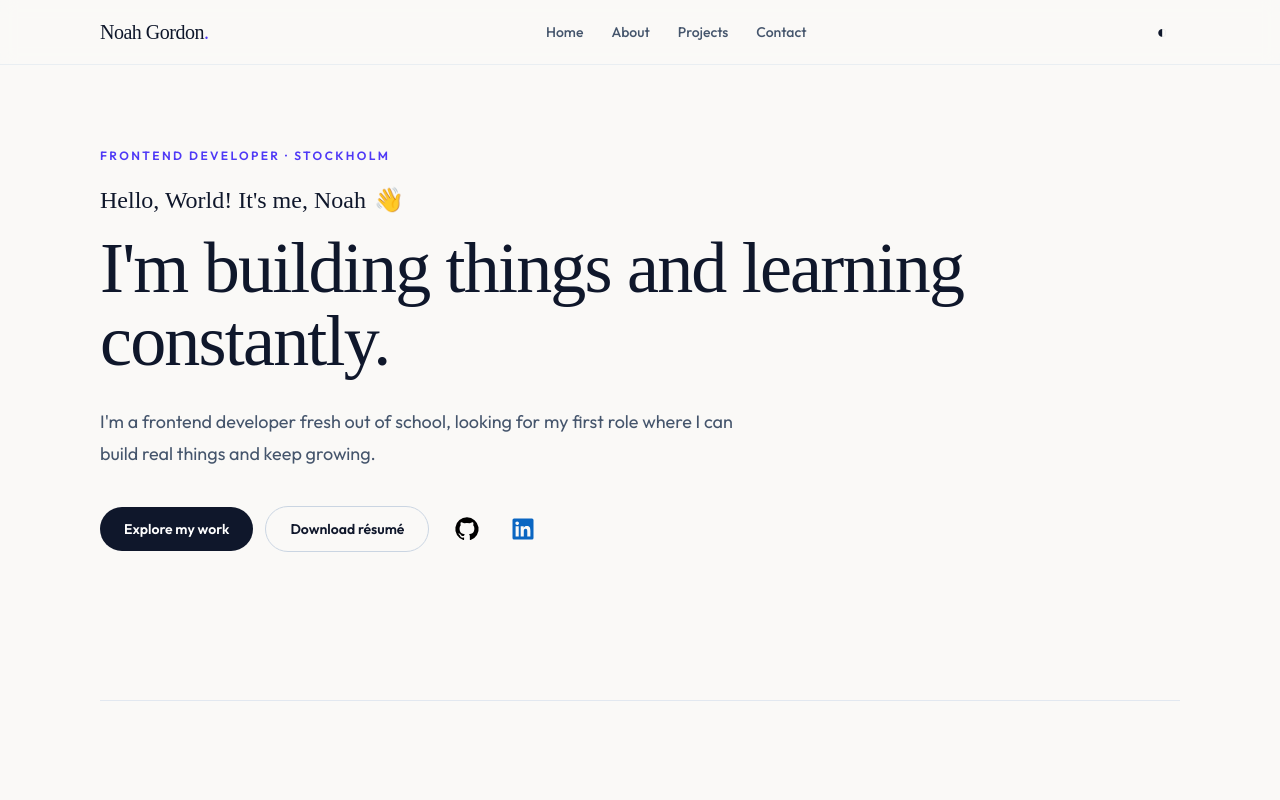
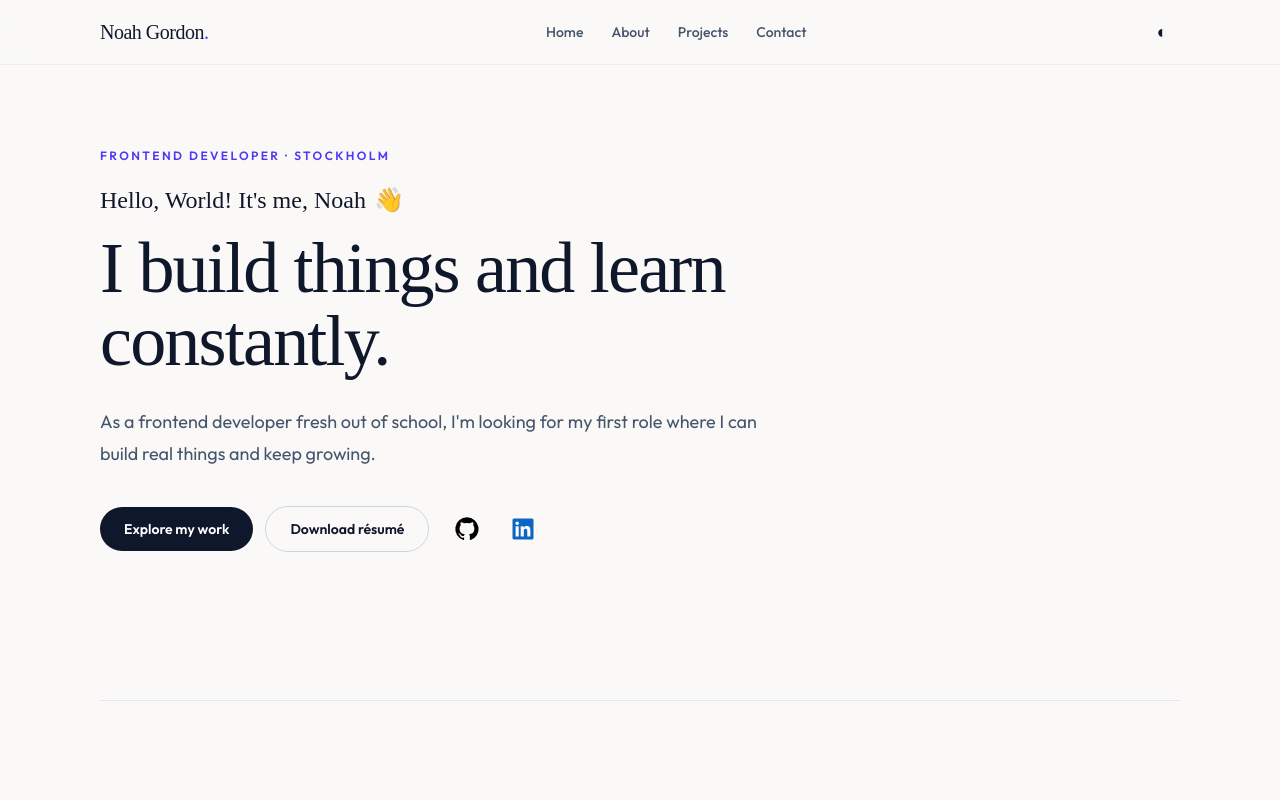
Before and after one commit to Nooah12/portfolio, a Next.js app: page / in a window 1280 px wide. Shown: the top 800 px of the page. Built offline with nearby package versions, Linux system fonts and the light colour scheme; a web font is replaced by a local one.

Commit message:
update header headline

```diff
--- a/components/Header.jsx
+++ b/components/Header.jsx
@@ -7,8 +7,8 @@ export default function Header() {
       <div className="enter w-full">
         <p className="eyebrow">Frontend developer · Stockholm</p>
         <p className="mt-5 flex items-center gap-2 font-Ovo text-xl sm:text-2xl">Hello, World! It&apos;s me, Noah <span className="wave inline-block" aria-label="waving hand" role="img">👋</span></p>
-        <h1 className="mt-4 max-w-4xl font-Ovo text-5xl leading-[1.02] tracking-tight sm:text-6xl lg:text-7xl">I&apos;m building things and learning constantly.</h1>
-        <p className="mt-7 max-w-2xl text-lg leading-8 text-slate-600 dark:text-white/70">I&apos;m a frontend developer fresh out of school, looking for my first role where I can build real things and keep growing.</p>
+        <h1 className="mt-4 max-w-4xl font-Ovo text-5xl leading-[1.02] tracking-tight sm:text-6xl lg:text-7xl">I build things and learn constantly.</h1>
+        <p className="mt-7 max-w-2xl text-lg leading-8 text-slate-600 dark:text-white/70">As a frontend developer fresh out of school, I&apos;m looking for my first role where I can build real things and keep growing.</p>
         <div className="mt-9 flex flex-wrap items-center gap-3">
           <a href="#project" className="rounded-full bg-slate-900 px-6 py-3 text-sm font-semibold text-white transition hover:-translate-y-0.5 hover:bg-indigo-700 dark:bg-white dark:text-slate-900">Explore my work</a>
           <a href="/noah-gordon-cv+personligt-brev.pdf" target="_blank" rel="noopener noreferrer" className="rounded-full border border-slate-300 px-6 py-3 text-sm font-semibold transition hover:border-slate-900 dark:border-white/30 dark:hover:border-white">Download résumé</a>
```
